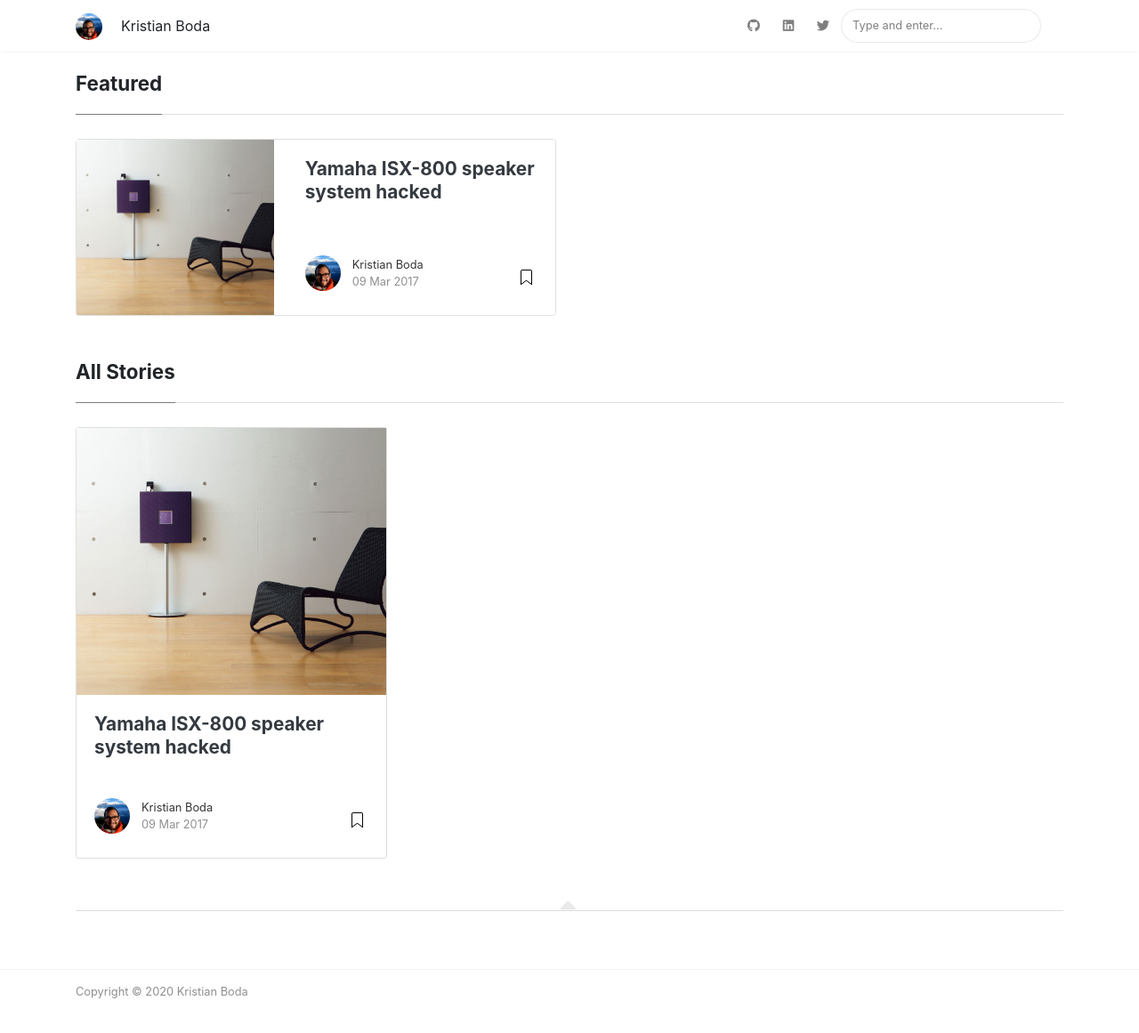
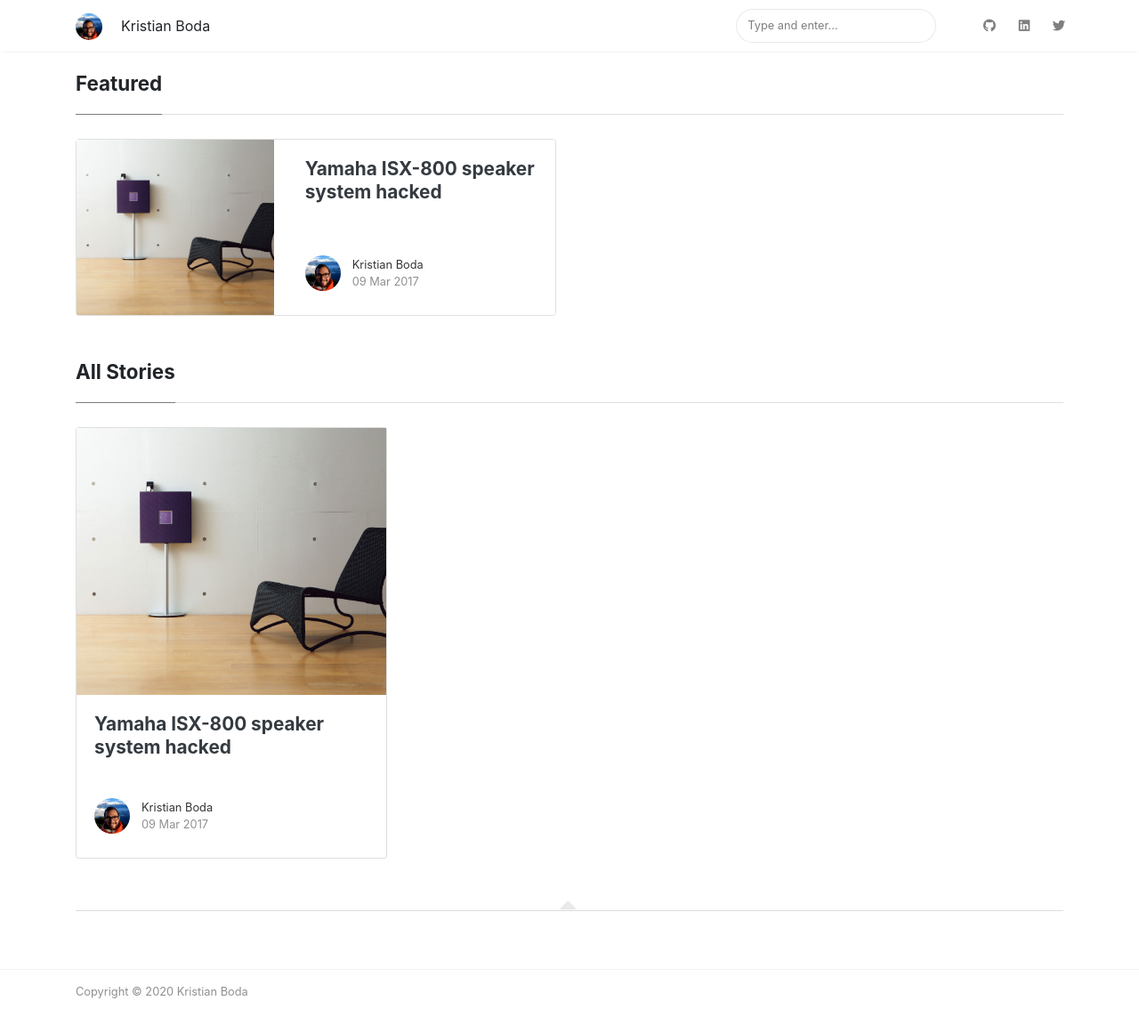
Before and after one commit to bodak/bodak.github.io, a Jekyll site: the page built from index.html, in a window 1280 px wide and 1198 px high. Shown: the top 1161 px of the window at 89% size. Built offline with Jekyll 4.4.1, drawn with Linux system fonts in a browser that asks for light colours; nearby versions of some CDN libraries; the list of posts is cut into pages by our own code.

Commit message:
fix: small tweaks

```diff
--- a/_includes/featuredbox.html
+++ b/_includes/featuredbox.html
@@ -46,7 +46,6 @@
                                 {% endif %}
                                 <span class="post-date">{{ post.date | date_to_string }}</span>
                                 </span>
-                                <span class="post-read-more"><a href="{{ site.baseurl }}/{{ post.url }}" title="Read Story"><svg class="svgIcon-use" width="25" height="25" viewbox="0 0 25 25"><path d="M19 6c0-1.1-.9-2-2-2H8c-1.1 0-2 .9-2 2v14.66h.012c.01.103.045.204.12.285a.5.5 0 0 0 .706.03L12.5 16.85l5.662 4.126a.508.508 0 0 0 .708-.03.5.5 0 0 0 .118-.285H19V6zm-6.838 9.97L7 19.636V6c0-.55.45-1 1-1h9c.55 0 1 .45 1 1v13.637l-5.162-3.668a.49.49 0 0 0-.676 0z" fill-rule="evenodd"></path></svg></a></span>
                                 <div class="clearfix"></div>
                             </div>
                         </div>
--- a/_includes/postbox.html
+++ b/_includes/postbox.html
@@ -42,7 +42,6 @@
                 {% endif %}
                 <span class="post-date">{{ post.date | date_to_string }}</span>
                 </span>
-                <span class="post-read-more"><a href="{{ site.baseurl }}{{ post.url }}" title="Read Story"><svg class="svgIcon-use" width="25" height="25" viewbox="0 0 25 25"><path d="M19 6c0-1.1-.9-2-2-2H8c-1.1 0-2 .9-2 2v14.66h.012c.01.103.045.204.12.285a.5.5 0 0 0 .706.03L12.5 16.85l5.662 4.126a.508.508 0 0 0 .708-.03.5.5 0 0 0 .118-.285H19V6zm-6.838 9.97L7 19.636V6c0-.55.45-1 1-1h9c.55 0 1 .45 1 1v13.637l-5.162-3.668a.49.49 0 0 0-.676 0z" fill-rule="evenodd"></path></svg></a></span>
                 <div class="clearfix"></div>
             </div>
         </div>
--- a/_layouts/default.html
+++ b/_layouts/default.html
@@ -45,12 +45,12 @@
     <span class="navbar-toggler-icon"></span>
     </button>
 
+
     <div class="collapse navbar-collapse" id="navbarMediumish">
 
         <!-- Begin Menu -->
-
-            <ul class="navbar-nav ml-auto">
-
+        <ul class="navbar-nav ml-auto">
+                {% include search-lunr.html %}
                 {% if page.url == "/" %}
                 <li class="nav-item active">
                 {% else %}
@@ -69,7 +69,7 @@
                 <a target="_blank" class="nav-link" href="https://twitter.com/kboda"><i class="fab fa-twitter"></i></a>
                 </li>
 
-                {% include search-lunr.html %}
+
 
             </ul>
 
```
